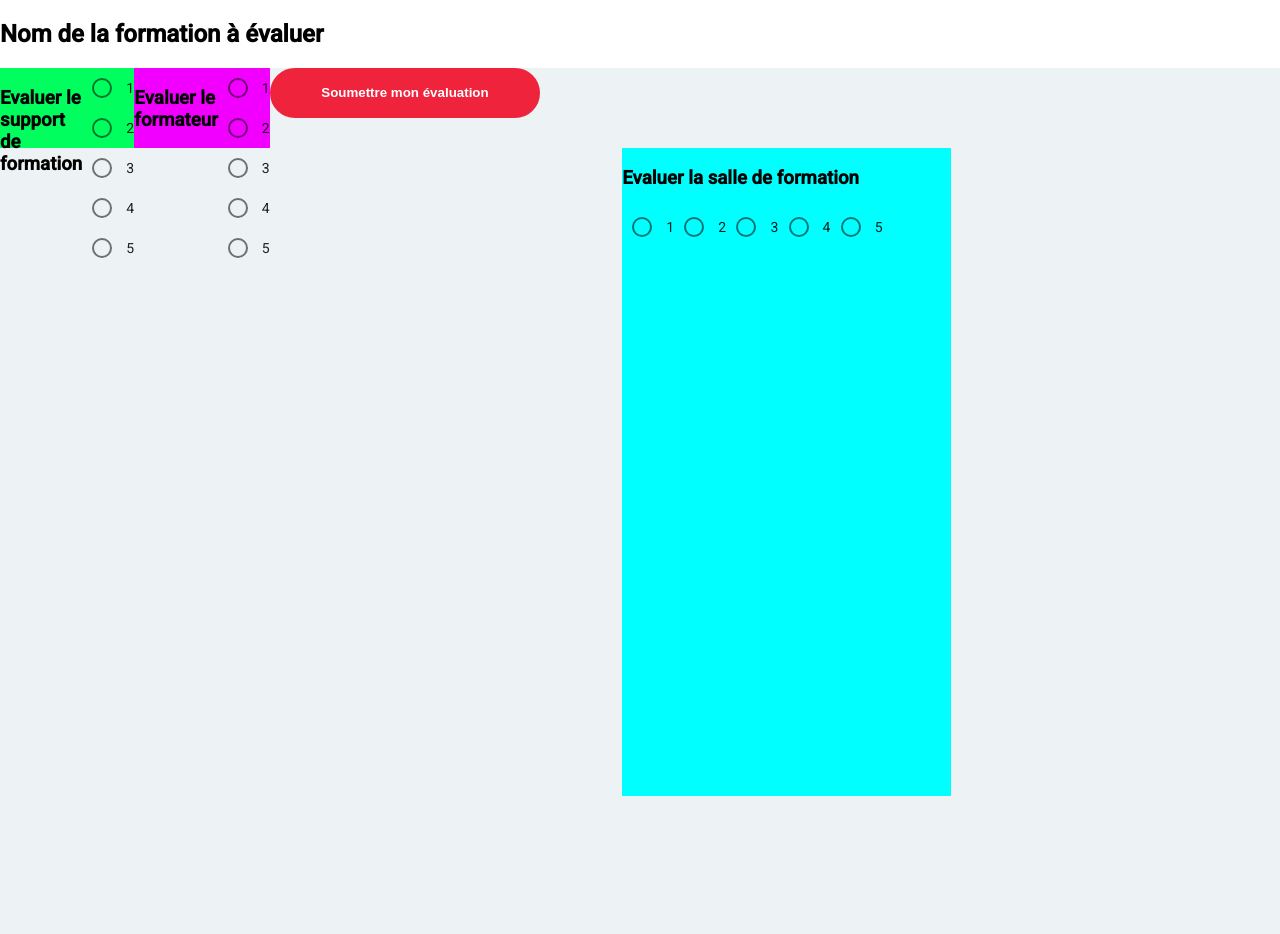
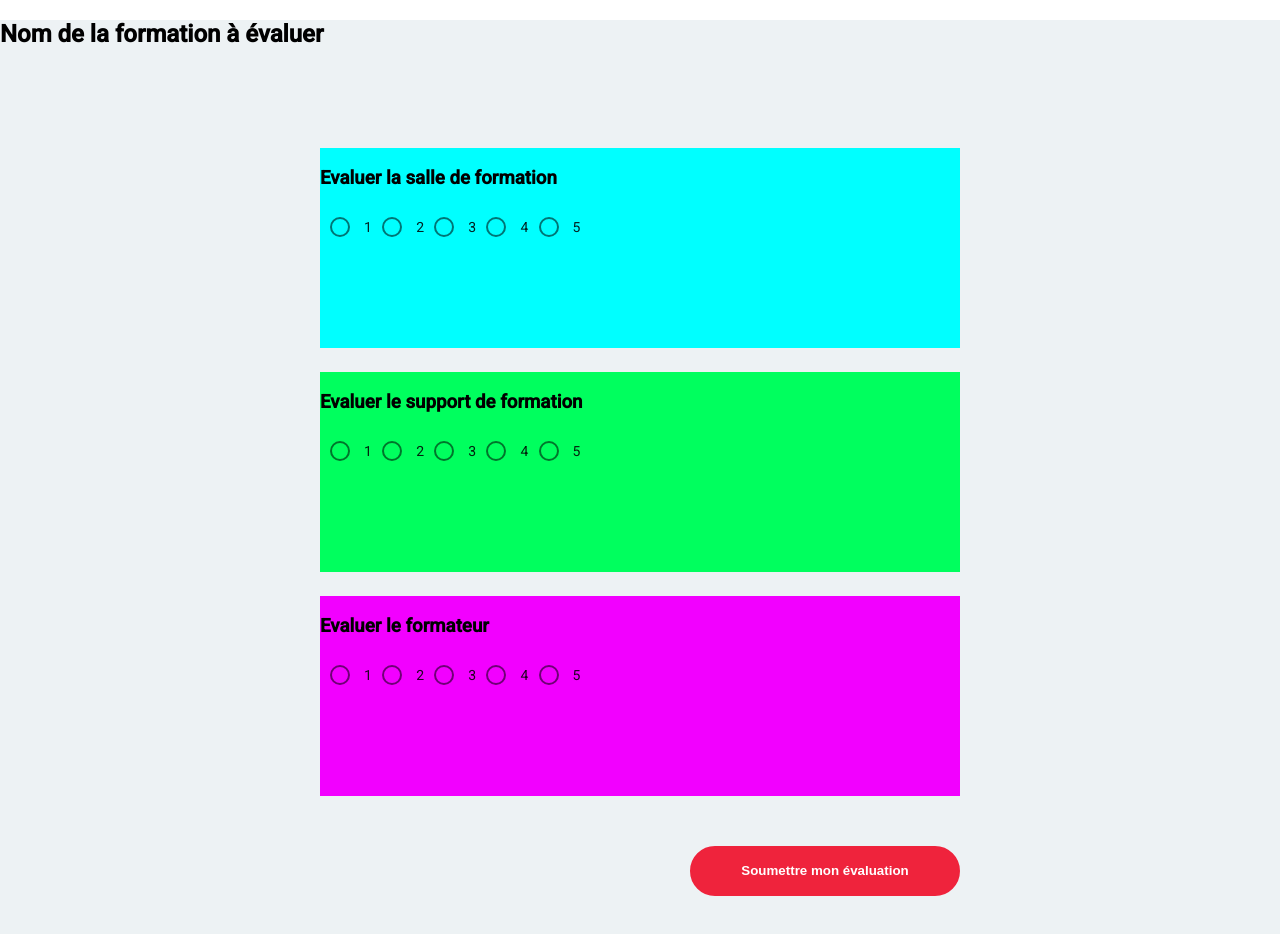
Before and after one commit to BastienCay/Front_IT_Formation, an Angular app in the folder IT_Formation/: page /eval in a window 1280 px wide. Shown: the top 934 px of the page. Built offline with nearby package versions, Linux system fonts and the light colour scheme.

Commit message:
grid layout

```diff
--- a/IT_Formation/src/app/pages/page-formulaire-evaluation/formulaire-evaluation/formulaire-evaluation.component.css
+++ b/IT_Formation/src/app/pages/page-formulaire-evaluation/formulaire-evaluation/formulaire-evaluation.component.css
@@ -16,26 +16,35 @@ form {
 
 } */
 .card-form-eval{
-
+  background-color: #EDF2F4;
 
 }
 form {
     display: grid;
-    grid-template-columns: repeat(12,1fr);
-    grid-template-rows: 10vh 200px 24px 200px 24px 200px 50px 50px 50px;
+    grid-template-columns: 1fr 1fr 1fr 1fr minmax(160px, 1fr) minmax(160px, 1fr) minmax(160px, 1fr) minmax(160px, 1fr) 1fr 1fr 1fr 1fr;
+    /* grid-template-columns: repeat(12,1fr); */
+    grid-template-rows: 10vh minmax(200px, 200px) 24px 200px 24px 200px 50px 50px 50px;
 
-    background-color: #EDF2F4;
+
 
 
 }
 
+.cta{
+    /* grid-row-start:8; */
+    grid-row-start: 8;
+    grid-column-start: 7;
+    margin-left: 50px;
 
-.bouton-submit{
+}
+
+#bouton-submit{
+    grid-row-start: 6;
     width: 270px;
     height: 50px;
     border-radius: 30px;
     border: 2px solid #EF233C;
-    grid-row-start: 6;
+
 
 
     font-weight: bold;
@@ -44,7 +53,7 @@ form {
 
 }
 
-.bouton-submit:hover{
+#bouton-submit:hover{
     color: #c81d31;
     background: #EDF2F4;
 }
@@ -52,21 +61,25 @@ form {
 
 #card01 {
     grid-row-start:2;
-    grid-row-end:7;
+    grid-row-end:3;
     grid-column-start: 5;
     grid-column-end: 9;
     background-color: aqua;
 }
 
 #card02{
-    display: flex;
-    justify-content: center;
+    grid-row-start:4;
+    grid-row-end:5;
+    grid-column-start: 5;
+    grid-column-end: 9;
     background-color: rgb(0, 255, 94);
 }
 
 #card03{
-    display: flex;
-    justify-content: center;
+    grid-row-start:6;
+    grid-row-end:7;
+    grid-column-start: 5;
+    grid-column-end: 9;
     background-color: rgb(242, 0, 255);
 }
 
--- a/IT_Formation/src/app/pages/page-formulaire-evaluation/formulaire-evaluation/formulaire-evaluation.component.html
+++ b/IT_Formation/src/app/pages/page-formulaire-evaluation/formulaire-evaluation/formulaire-evaluation.component.html
@@ -41,8 +41,8 @@
             <mat-radio-button value="5">5</mat-radio-button>
         </mat-radio-group>
     </div>
-    <div>
-        <button type="submit" class="bouton-submit">Soumettre mon évaluation</button>
+    <div class="cta">
+        <button type="submit" id="bouton-submit">Soumettre mon évaluation</button>
     </div>
 
 </form>
```
